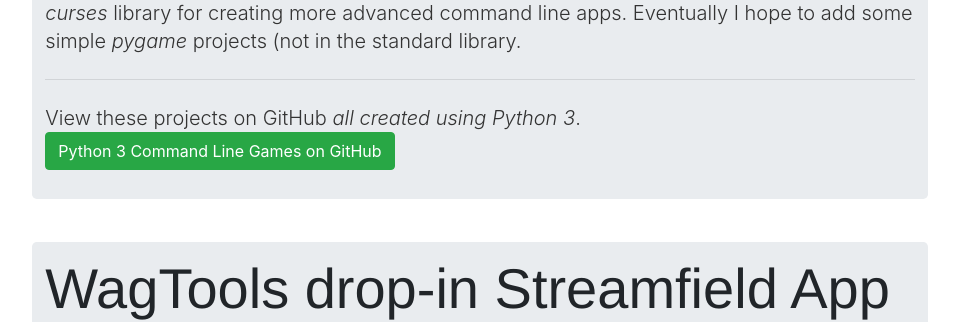
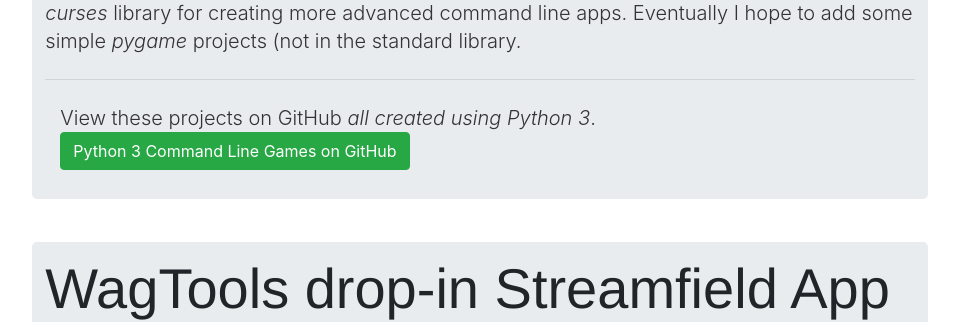
Before and after one commit to inyoka/inyoka.github.io, a Jekyll site: the page built from index.html, in a window 1280 px wide. Shown: the part 735-1057 px from the top of the page, without its empty margins (160-1119 px from the left). Built offline with Jekyll 4.4.1, drawn with Linux system fonts in a browser that asks for light colours; nearby versions of some CDN libraries.

Commit message:
Retry alignment

```diff
--- a/index.html
+++ b/index.html
@@ -18,8 +18,8 @@
     to add some simple <em>pygame</em> projects (not in the standard library.</p>
     <hr class="my-4">
     <p class="lead">
-      <span class='mr-auto'>View these projects on GitHub <em>all created using Python 3</em>.</span>
-      <span><a class="btn btn-success btn-md" href="https://github.com/Fun-Coding-Projects" role="button">Python 3 Command Line Games on GitHub</a></span>
+      <span class="col-6 mx-auto">View these projects on GitHub <em>all created using Python 3</em>.</span>
+      <span class="col-6 mx-auto"><a class="btn btn-success btn-md" href="https://github.com/Fun-Coding-Projects" role="button">Python 3 Command Line Games on GitHub</a></span>
     </p>
 </section>
 
```
